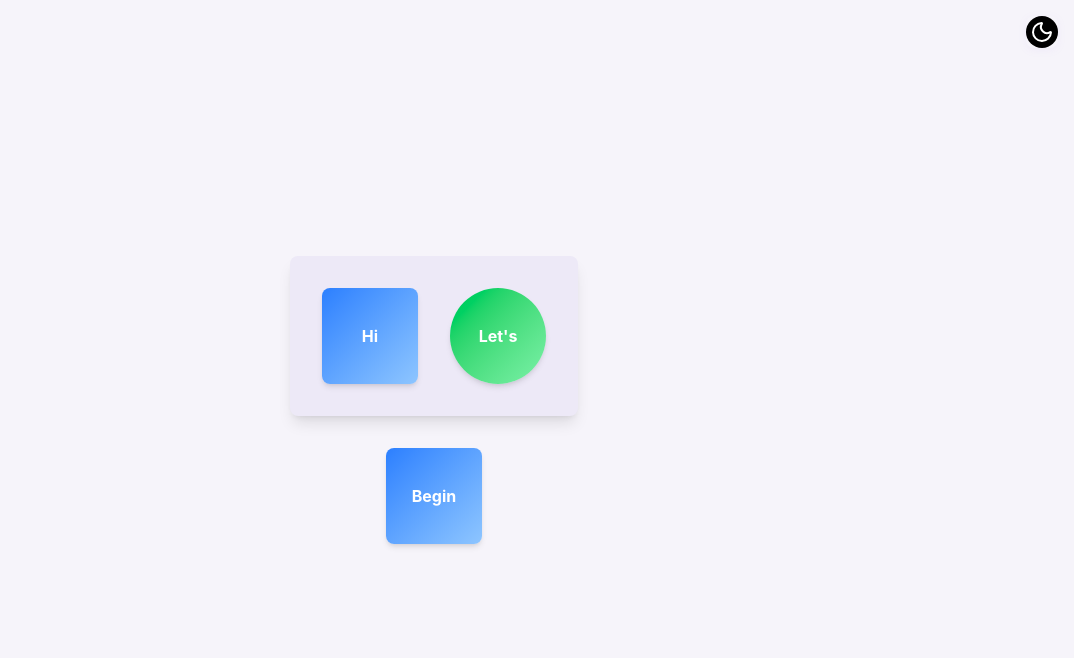
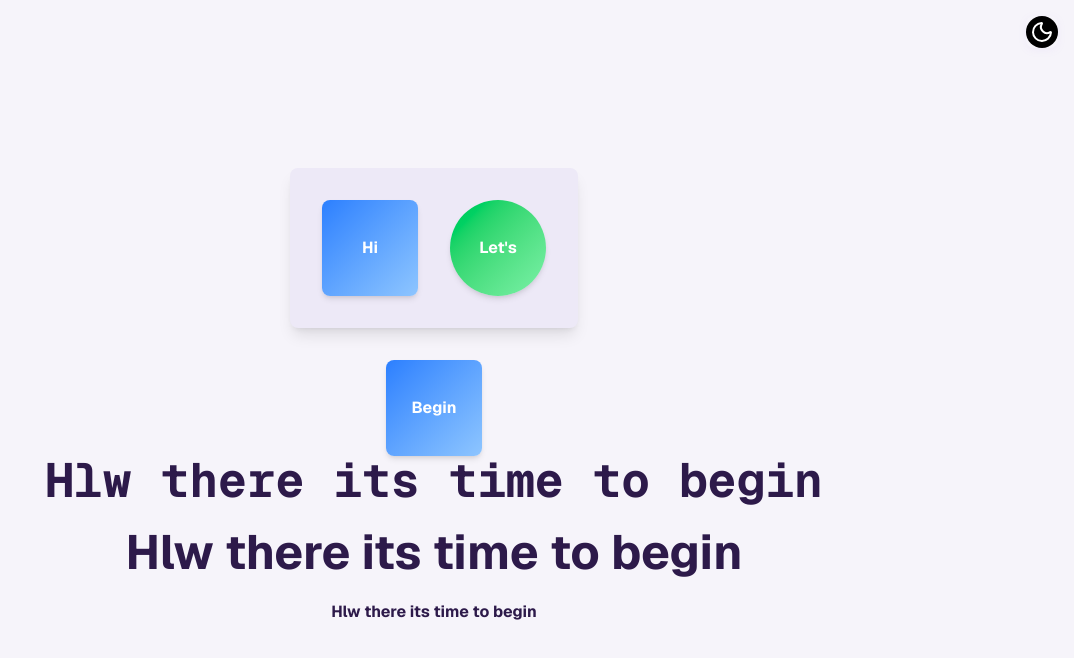
Before and after one commit to KalashThakare/CodeHealth-AI, a Next.js app in the folder frontend/: page / in a window 1280 px wide. Shown: the top 658 px of the page, without its empty margins (206-1280 px from the left). Built offline with nearby package versions, Linux system fonts and the light colour scheme.

Commit message:
font updated

```diff
--- a/frontend/src/app/globals.css
+++ b/frontend/src/app/globals.css
@@ -68,7 +68,7 @@ body {
   margin: 0;
   padding: 0;
   min-height: 100vh;
-  font-family: 'Inter', 'Segoe UI', Arial, sans-serif;
+  font-family: var(--font-geist-sans), sans-serif;
 }
 
 /* Layout containers */
@@ -194,3 +194,10 @@ th {
   background: var(--color-primary);
   color: var(--color-btn-fg);
 }
+
+.font-sans {
+  font-family: var(--font-geist-sans);
+}
+.font-mono {
+  font-family: var(--font-geist-mono), monospace;
+}
--- a/frontend/src/app/page.tsx
+++ b/frontend/src/app/page.tsx
@@ -25,7 +25,7 @@ export default function Home() {
   <div className="flex flex-col items-center justify-center min-h-screen">
     <Toggle />
     <div ref={container} className="flex items-center justify-center gap-8 p-8 bg-secondary rounded-lg shadow-lg">
-      <div className="box w-24 h-24 rounded-lg flex items-center justify-center font-bold text-white bg-gradient-to-br from-blue-500 to-blue-300 shadow-md">
+      <div className="font-sans box w-24 h-24 rounded-lg flex items-center justify-center font-bold text-white bg-gradient-to-br from-blue-500 to-blue-300 shadow-md">
         Hi
       </div>
       <div
@@ -38,6 +38,15 @@ export default function Home() {
     <div className="box w-24 h-24 rounded-lg flex items-center justify-center font-bold text-white bg-gradient-to-br from-blue-500 to-blue-300 shadow-md mt-8">
       Begin
     </div>
+    <h1 className='font-mono text-5xl'>
+      Hlw there its time to begin
+    </h1>
+    <h1 className='font-sans text-5xl'>
+      Hlw there its time to begin
+    </h1>
+    <h1 className=''>
+      Hlw there its time to begin
+    </h1>
   </div>
 );
 }
```
